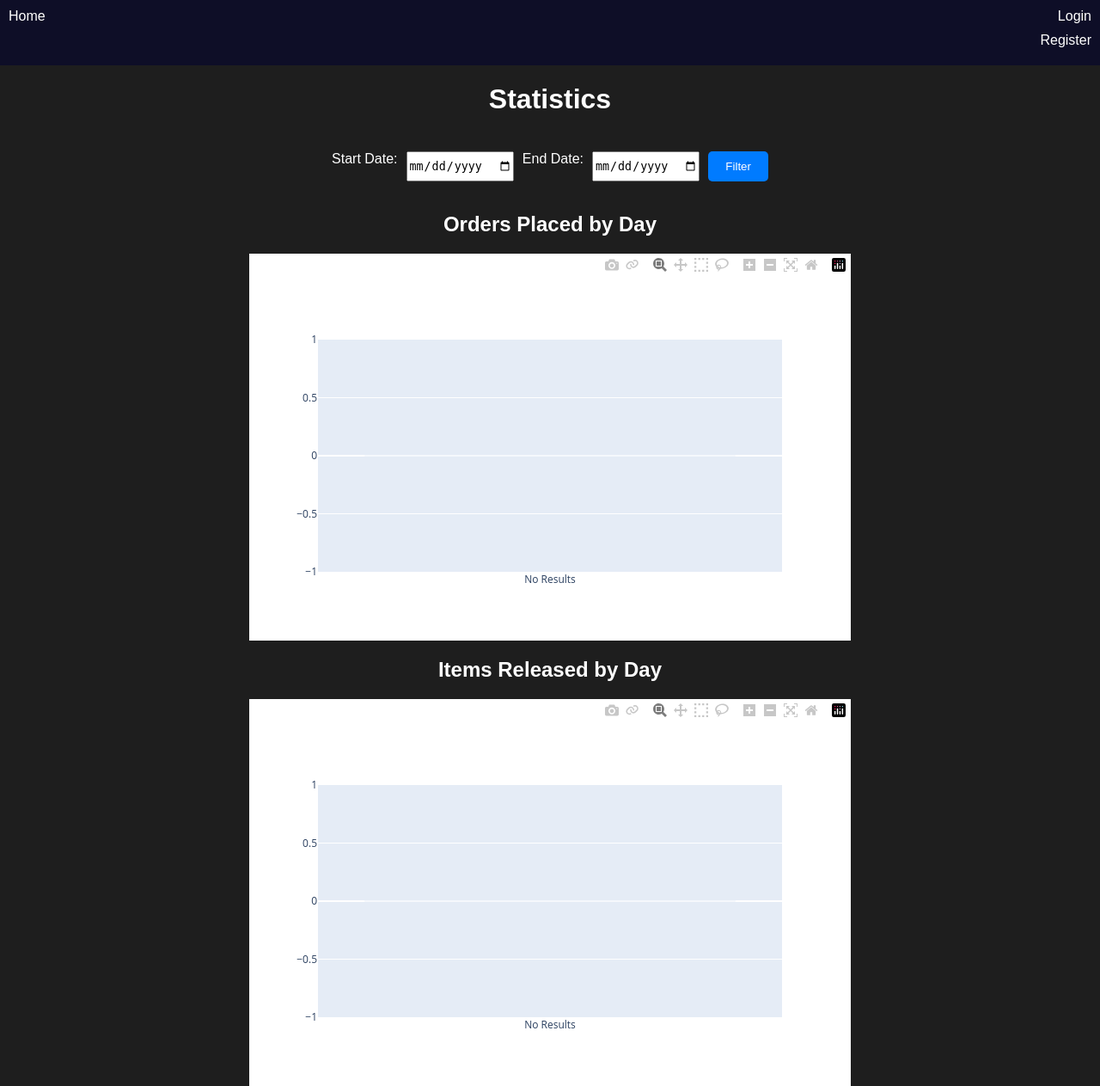
After one commit to idkwhatgitis/CS412, a Django app: page /project/graphs in a window 1280 px wide. The commit adds this page. Shown: the whole page at 86% size. Run offline with Django 5.2, Linux system fonts and the light colour scheme; data that the repository does not hold is empty.

Commit message:
project: adding a web statistic feature

```diff
--- a/project/templates/project/base.html
+++ b/project/templates/project/base.html
@@ -29,6 +29,7 @@
                         <span style="position: absolute; top: -5px; right: -10px; width: 10px; height: 10px; background-color: red; border-radius: 50%;"></span>
                     {% endif %}
                 </a>
+                <a href="{% url 'project:graph' %}" style="text-decoration: none; margin-bottom: 10px;">Statistics</a>
 
                 <p style="margin-bottom: 10px; margin-left: 10px;">
                     Logged in: {{ request.user }}
--- /dev/null
+++ b/project/templates/project/statistics.html
@@ -0,0 +1,23 @@
+{% extends 'project/base.html' %}
+{% block content %}
+<body>
+    <h1>Statistics</h1>
+
+    <form method="get">
+        <label for="start_date">Start Date:</label>
+        <input type="date" id="start_date" name="start_date" value="{{ start_date }}">
+
+        <label for="end_date">End Date:</label>
+        <input type="date" id="end_date" name="end_date" value="{{ end_date }}">
+
+        <button type="submit">Filter</button>
+    </form>
+
+    <h2>Orders Placed by Day</h2>
+    <div>{{ orders_histogram|safe }}</div>
+
+    <h2>Items Released by Day</h2>
+    <div>{{ items_histogram|safe }}</div>
+</body>
+
+{% endblock %}
--- a/project/urls.py
+++ b/project/urls.py
@@ -33,4 +33,5 @@ urlpatterns = [
     path('pastorder/', views.PastOrdersView.as_view(), name='past_order'), # list of orders for each user has placed
     path('notifications/mark_as_read/<int:pk>/', views.MarkNotificationReadView.as_view(), name='mark_notification_read'),#mark the notification as read, so the red dot on Notifications link  dissappears
     path('item/<int:pk>/delete/', views.DeleteItemView.as_view(), name='delete_item'), #deleting an item for the user, in other words, stop selling it
+    path('graphs', views.StatisticsView.as_view(), name='graph'), #graphs for the web application
    ]
--- a/project/views.py
+++ b/project/views.py
@@ -18,6 +18,13 @@ from django.contrib.auth.forms import UserCreationForm
 from django.contrib.auth.models import User
 from django.contrib.auth import login
 from django.shortcuts import redirect
+from django.utils.timezone import timedelta
+from datetime import date
+from django.db.models import Count
+from django.utils.dateparse import parse_date
+import plotly
+import plotly.graph_objs as go
+from plotly.offline import plot
 
 
 class ShowAllItemView(ListView):
@@ -712,3 +719,90 @@ class DeleteItemView(LoginRequiredMixin, DeleteView):
         item.is_deleted = True  # Mark as deleted
         item.save()
         return redirect(self.get_success_url())
+
+
+
+
+class StatisticsView(ListView):
+    '''using plotly to generate some web statistics, particularly regarding orders placed and items listed'''
+    template_name = 'project/statistics.html'
+    model = CustomerOrder
+    context_object_name = 'orders'
+
+    def get_context_data(self, **kwargs):
+        '''Generate data for graphs'''
+        context = super().get_context_data(**kwargs)
+
+        start_date = self.request.GET.get('start_date', None)
+        end_date = self.request.GET.get('end_date', None)
+        orders = CustomerOrder.objects.all()
+        items = Item.objects.filter(is_deleted=False)
+
+        # Handle dates if there's any
+        start_date_parsed = parse_date(start_date) if start_date else None
+        end_date_parsed = parse_date(end_date) if end_date else None
+
+        if not start_date_parsed:
+            start_date_parsed = orders.order_by("date__date").first().date.date() if orders.exists() else date.today()
+
+        if not end_date_parsed:
+            end_date_parsed = orders.order_by("date__date").last().date.date() if orders.exists() else date.today()
+
+        full_date_range = [start_date_parsed + timedelta(days=i) for i in range((end_date_parsed - start_date_parsed).days + 1)]
+
+        # Orders Placed on Different Days
+        order_dates = orders.values('date__date').annotate(count=Count('id'))
+        if order_dates:
+            # Populate data for valid results
+            order_counts = {entry['date__date']: entry['count'] for entry in order_dates}
+            order_labels = [d.strftime('%Y-%m-%d') for d in full_date_range]
+            order_values = [order_counts.get(d, 0) for d in full_date_range]
+            orders_histogram = go.Bar(
+                x=order_labels,
+                y=order_values,
+                name="Orders Placed"
+            )
+        else:
+            # Handle no results case
+            orders_histogram = go.Bar(
+                x=["No Results"],
+                y=[0],
+                name="Orders Placed"
+            )
+
+        context['orders_histogram'] = plot(
+            {"data": [orders_histogram]},
+            auto_open=False,
+            output_type='div'
+        )
+
+        # Items Released on Different Days
+        item_dates = items.values('date__date').annotate(count=Count('id'))
+        if item_dates:
+            # Populate data for valid results
+            item_counts = {entry['date__date']: entry['count'] for entry in item_dates}
+            item_labels = [d.strftime('%Y-%m-%d') for d in full_date_range]
+            item_values = [item_counts.get(d, 0) for d in full_date_range]
+            items_histogram = go.Bar(
+                x=item_labels,
+                y=item_values,
+                name="Items Released"
+            )
+        else:
+            # Handle no results case
+            items_histogram = go.Bar(
+                x=["No Results"],
+                y=[0],
+                name="Items Released"
+            )
+
+        context['items_histogram'] = plot(
+            {"data": [items_histogram]},
+            auto_open=False,
+            output_type='div'
+        )
+
+        # Add filtered data to context
+        context['orders'] = orders
+        context['items'] = items
+        return context
--- /dev/null
+++ b/project_url.txt
@@ -0,0 +1 @@
+https://damp-bayou-45717-885a751d22ce.herokuapp.com/project
```
Also changed, not shown: 1 other file.
